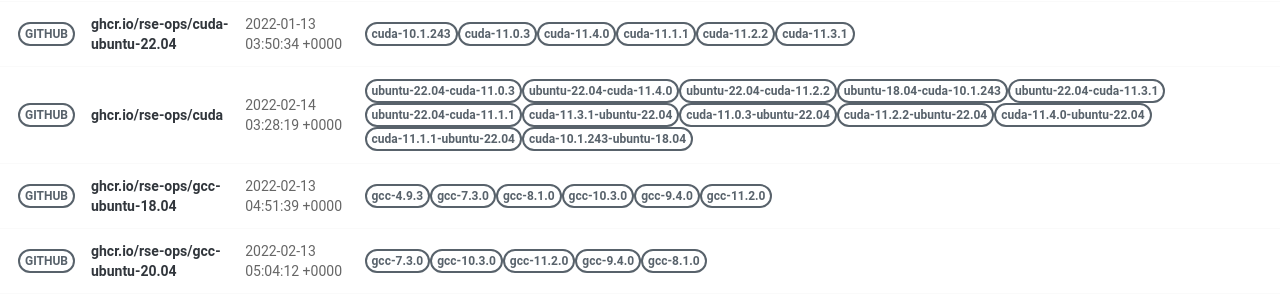
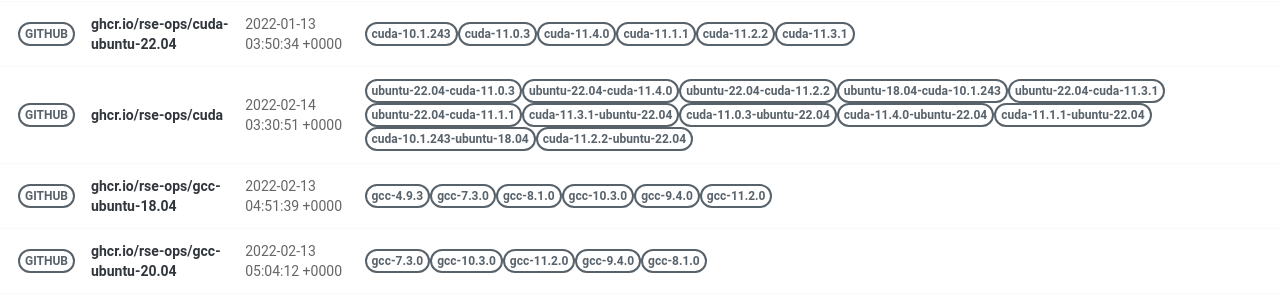
Before and after one commit to rse-ops/docker-images, a Jekyll site: the page built from pages/index.md, in a window 1280 px wide. Shown: the part 428-728 px from the top of the page. Built offline with Jekyll 4.4.1, drawn with Linux system fonts in a browser that asks for light colours; nearby versions of some CDN libraries.

Commit message:
Automated push to update library 2022-02-14

```diff
--- a/_library/ghcr.io-rse-ops-cuda.md
+++ b/_library/ghcr.io-rse-ops-cuda.md
@@ -1,7 +1,7 @@
 ---
 layout: container
 name: ghcr.io/rse-ops/cuda
-updated_at: 2022-02-14 03:28:19.762458
+updated_at: 2022-02-14 03:30:51.125201
 
 
 container_url: https://github.com/orgs/rse-ops/packages/container/package/cuda
```
Also changed, not shown: other parts of _library/ghcr.io-rse-ops-cuda.md (+3 -3 lines).
